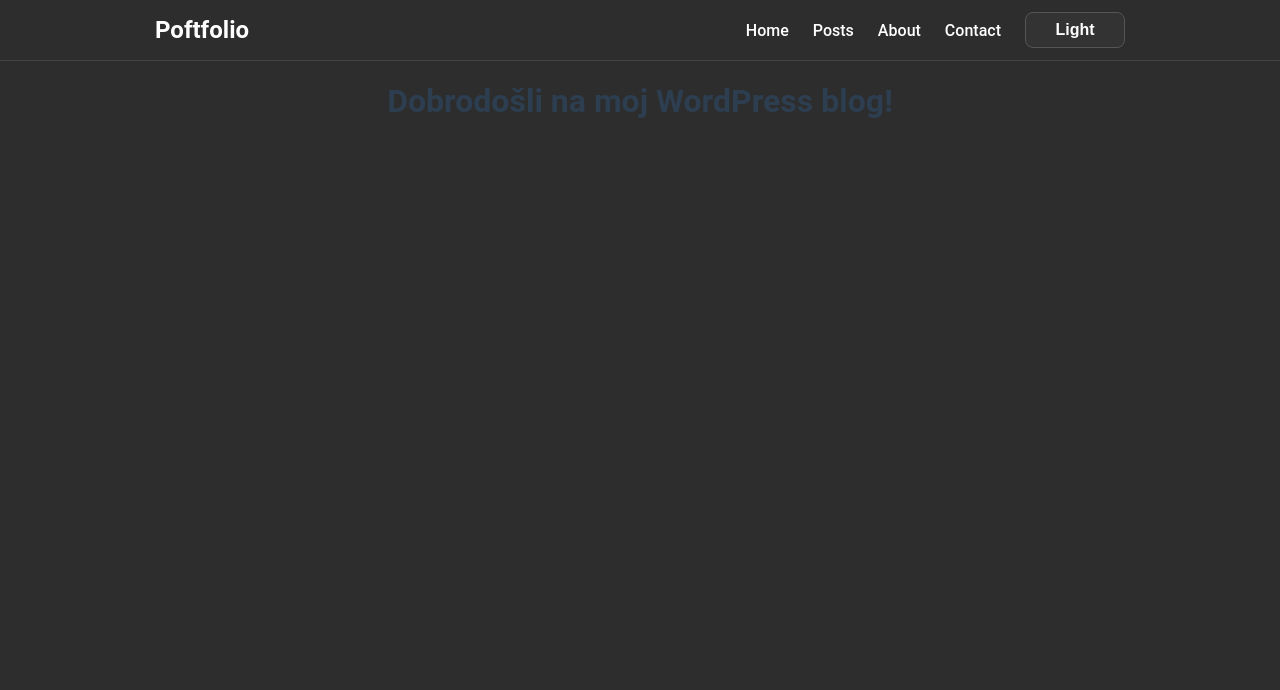
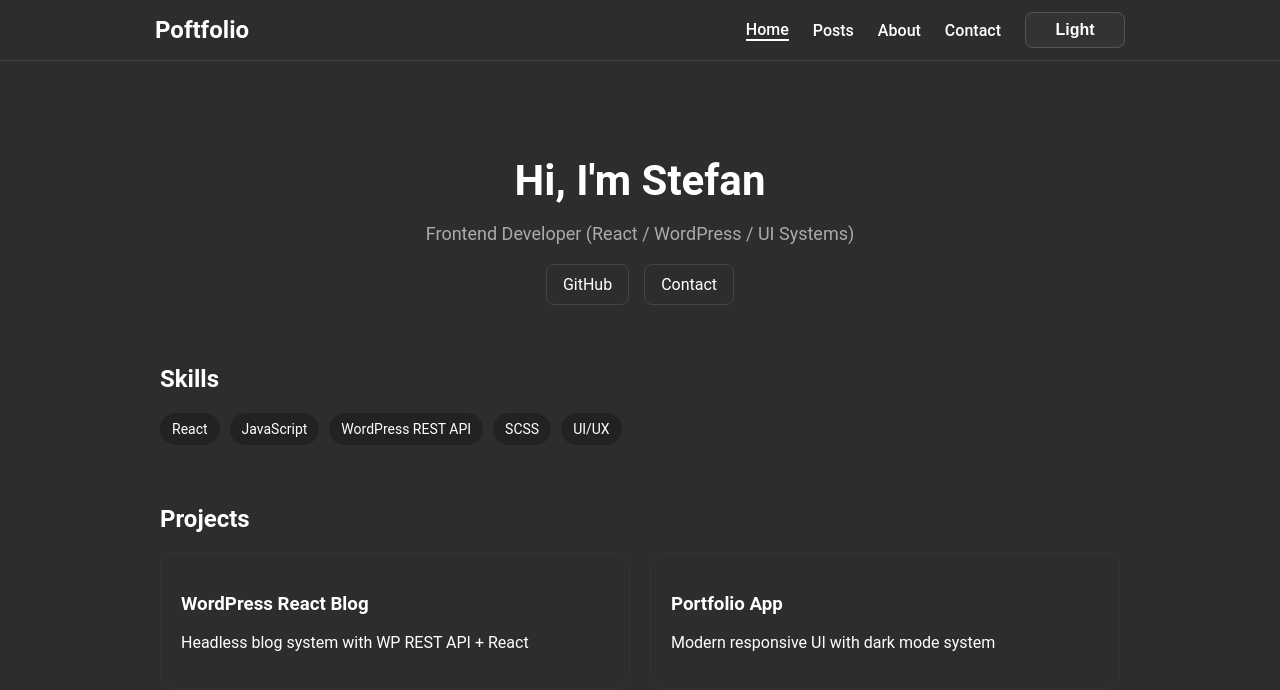
Before and after one commit to StefanST96/wordpress-react-blog, a React (Vite) app: page / in a window 1280 px wide. Shown: the top 690 px of the page. Built offline with nearby package versions, Linux system fonts and the light colour scheme.

Commit message:
created home portfolio page, and rended about-us page

```diff
--- a/src/components/Layout/Navbar/Navbar.jsx
+++ b/src/components/Layout/Navbar/Navbar.jsx
@@ -37,19 +37,43 @@
 
         {/* NAV LINKS */}
         <div className={`${styles.navLinks} ${open ? styles.open : ""}`}>
-          <NavLink to="/" onClick={closeMenu} className={styles.navLink}>
+          <NavLink
+            to="/"
+            onClick={closeMenu}
+            className={({ isActive }) =>
+              isActive ? `${styles.navLink} ${styles.active}` : styles.navLink
+            }
+          >
             Home
           </NavLink>
 
-          <NavLink to="/posts" onClick={closeMenu} className={styles.navLink}>
+          <NavLink
+            to="/posts"
+            onClick={closeMenu}
+            className={({ isActive }) =>
+              isActive ? `${styles.navLink} ${styles.active}` : styles.navLink
+            }
+          >
             Posts
           </NavLink>
 
-          <NavLink to="/about" onClick={closeMenu} className={styles.navLink}>
+          <NavLink
+            to="/about"
+            onClick={closeMenu}
+            className={({ isActive }) =>
+              isActive ? `${styles.navLink} ${styles.active}` : styles.navLink
+            }
+          >
             About
           </NavLink>
 
-          <NavLink to="/contact" onClick={closeMenu} className={styles.navLink}>
+          <NavLink
+            to="/contact"
+            onClick={closeMenu}
+            className={({ isActive }) =>
+              isActive ? `${styles.navLink} ${styles.active}` : styles.navLink
+            }
+          >
             Contact
           </NavLink>
 
--- a/src/pages/About/About.jsx
+++ b/src/pages/About/About.jsx
@@ -1,14 +1,67 @@
-import React from "react";
+import React, { useEffect, useState } from "react";
+import styles from "./About.module.scss";
+
+const cleanWPContent = (html) => {
+  if (!html) return "";
+
+  return (
+    html
+      // WPBakery shortcodes
+      .replace(/\[vc_[^\]]*\]/g, "")
+      .replace(/\[\/vc_[^\]]*\]/g, "")
+
+      // sidebar + widgets
+      .replace(/<aside[\s\S]*?<\/aside>/g, "")
+      .replace(/<div[^>]*widget[^>]*>[\s\S]*?<\/div>/g, "")
+      .replace(/class="[^"]*sidebar[^"]*"/g, "")
+      .replace(/id="[^"]*sidebar[^"]*"/g, "")
+
+      // fallback cleanup
+      .replace(/\[\/?vc_[^\]]*\]/g, "")
+  );
+};
 
 const About = () => {
+  const [page, setPage] = useState(null);
+  const [loading, setLoading] = useState(true);
+
+  useEffect(() => {
+    const fetchPage = async () => {
+      try {
+        const res = await fetch(
+          "https://naissus.info/wp-json/wp/v2/pages?slug=o-nama",
+        );
+
+        const data = await res.json();
+        setPage(data?.[0] || null);
+      } catch (err) {
+        console.error("About page error:", err);
+      } finally {
+        setLoading(false);
+      }
+    };
+
+    fetchPage();
+  }, []);
+
+  if (loading) {
+    return <div className={styles.wrapper}>Loading...</div>;
+  }
+
+  if (!page) {
+    return <div className={styles.wrapper}>Page not found</div>;
+  }
+
   return (
-    <div style={{ padding: "2rem" }}>
-      <h1>O nama</h1>
-      <p>
-        Ovo je stranica “About”. Ovde možeš da dodaš informacije o blogu, autoru
-        ili kompaniji. Možeš uključiti tekst, slike, ili čak linkove ka
-        društvenim mrežama.
-      </p>
+    <div className={styles.wrapper}>
+      <h1 className={styles.title}>{page.title.rendered}</h1>
+
+      <div
+        className={styles.content}
+        dangerouslySetInnerHTML={{
+          __html: cleanWPContent(page.content.rendered),
+        }}
+      />
     </div>
   );
 };
--- /dev/null
+++ b/src/pages/About/About.module.scss
@@ -0,0 +1,62 @@
+.wrapper {
+  max-width: 800px;
+  margin: 0 auto;
+  padding: 40px 20px;
+}
+
+.title {
+  font-size: 32px;
+  font-weight: 700;
+  margin-bottom: 20px;
+  color: #111;
+}
+
+.content {
+  font-size: 16px;
+  line-height: 1.7;
+
+  p {
+    margin-bottom: 15px;
+  }
+
+  h2,
+  h3 {
+    margin: 20px 0 10px;
+  }
+
+  img {
+    max-width: 100%;
+    border-radius: 8px;
+    margin: 15px 0;
+  }
+
+  a {
+    color: #0070f3;
+    text-decoration: underline;
+
+    &:hover {
+      opacity: 0.8;
+    }
+  }
+
+  ul,
+  ol {
+    padding-left: 20px;
+    margin-bottom: 15px;
+  }
+}
+
+/* DARK MODE */
+[data-theme="dark"] {
+  .title {
+    color: #fff;
+  }
+
+  .content {
+    color: #ddd;
+
+    a {
+      color: #4ea1ff;
+    }
+  }
+}
--- a/src/pages/Home/Home.jsx
+++ b/src/pages/Home/Home.jsx
@@ -1,6 +1,52 @@
 import React from "react";
 import styles from "./Home.module.scss";
 
-const Home = () => <h1>Dobrodošli na moj WordPress blog!</h1>;
+const Home = () => {
+  return (
+    <div className={styles.container}>
+      {/* HERO */}
+      <section className={styles.hero}>
+        <h1>Hi, I'm Stefan</h1>
+        <p>Frontend Developer (React / WordPress / UI Systems)</p>
+
+        <div className={styles.cta}>
+          <a href="https://github.com" target="_blank">
+            GitHub
+          </a>
+          <a href="/contact">Contact</a>
+        </div>
+      </section>
+
+      {/* SKILLS */}
+      <section className={styles.section}>
+        <h2>Skills</h2>
+        <div className={styles.grid}>
+          <span>React</span>
+          <span>JavaScript</span>
+          <span>WordPress REST API</span>
+          <span>SCSS</span>
+          <span>UI/UX</span>
+        </div>
+      </section>
+
+      {/* PROJECTS */}
+      <section className={styles.section}>
+        <h2>Projects</h2>
+
+        <div className={styles.projects}>
+          <div className={styles.card}>
+            <h3>WordPress React Blog</h3>
+            <p>Headless blog system with WP REST API + React</p>
+          </div>
+
+          <div className={styles.card}>
+            <h3>Portfolio App</h3>
+            <p>Modern responsive UI with dark mode system</p>
+          </div>
+        </div>
+      </section>
+    </div>
+  );
+};
 
 export default Home;
--- a/src/pages/Home/Home.module.scss
+++ b/src/pages/Home/Home.module.scss
@@ -1,7 +1,113 @@
-[data-theme="dark"] {
-  .h1 {
-    color: #fff;
-    transition: all 0.3s ease;
+.container {
+  max-width: 1000px;
+  margin: 0 auto;
+  padding: 60px 20px;
+}
+
+/* HERO */
+.hero {
+  text-align: center;
+  margin-bottom: 60px;
+
+  h1 {
+    font-size: 42px;
+    margin-bottom: 10px;
   }
 
+  p {
+    font-size: 18px;
+    color: #666;
+  }
 }
+
+.cta {
+  margin-top: 20px;
+  display: flex;
+  justify-content: center;
+  gap: 15px;
+
+  a {
+    padding: 10px 16px;
+    border-radius: 8px;
+    text-decoration: none;
+    border: 1px solid #ddd;
+    color: black;
+    transition: 0.2s;
+
+    &:hover {
+      background: black;
+      color: white;
+    }
+  }
+}
+
+/* SECTIONS */
+.section {
+  margin-top: 60px;
+
+  h2 {
+    margin-bottom: 20px;
+  }
+}
+
+/* SKILLS */
+.grid {
+  display: flex;
+  flex-wrap: wrap;
+  gap: 10px;
+
+  span {
+    padding: 8px 12px;
+    border-radius: 20px;
+    background: #f3f3f3;
+    font-size: 14px;
+  }
+}
+
+/* PROJECTS */
+.projects {
+  display: grid;
+  grid-template-columns: 1fr 1fr;
+  gap: 20px;
+}
+
+.card {
+  padding: 20px;
+  border: 1px solid #eee;
+  border-radius: 12px;
+}
+
+/* DARK MODE */
+[data-theme="dark"] {
+  .hero h1 {
+    color: #fff;
+  }
+  .hero p {
+    color: #aaa;
+  }
+
+  .grid span {
+    background: #222;
+    color: #fff;
+  }
+
+  .card {
+    border: 1px solid #333;
+  }
+
+  .cta a {
+    border: 1px solid #444;
+    color: #fff;
+  }
+}
+
+/* MOBILE */
+@media (max-width: 768px) {
+  .hero h1 {
+    font-size: 28px;
+  }
+
+  .projects {
+    grid-template-columns: 1fr;
+  }
+}
--- a/src/pages/Posts/PostCard/PostCard.module.scss
+++ b/src/pages/Posts/PostCard/PostCard.module.scss
@@ -110,6 +110,7 @@
   .excerpt {
     font-size: 14px;
     -webkit-line-clamp: 2;
+    line-clamp: 2;
   }
 
   .metaTop {
```
